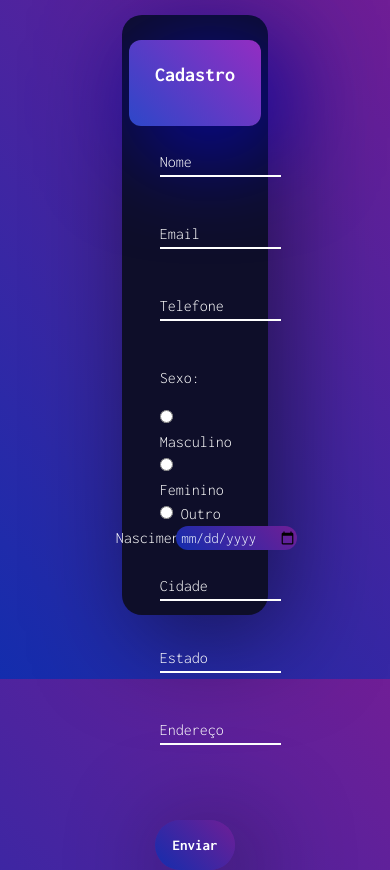
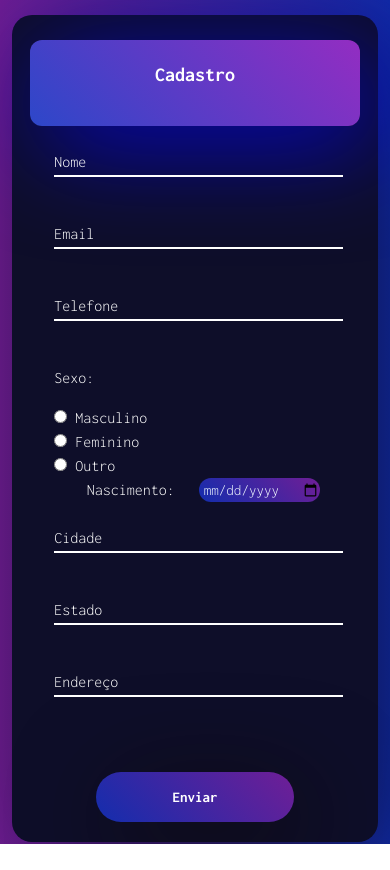
Before and after one commit to Gabrielhfalcao/Cadastro-de-clientes-, a plain HTML site: page index.html in a window 390 px wide. After the commit the page ends 844 px from the top, so only its background shows below. Drawn offline with nearby package versions, Linux system fonts and the light colour scheme.

Commit message:
Update cadastro-cliente.css

```diff
--- a/cadastro-cliente.css
+++ b/cadastro-cliente.css
@@ -1,15 +1,15 @@
 @import url('https://fonts.googleapis.com/css2?family=Inconsolata:wght@200;300;700;800&display=swap');
 
 body{
-    background-image: linear-gradient(-135deg, #701e96, #132dad);
+    background-image: linear-gradient(90deg, #701e96, #132dad);
 
 }
 
 .cadastro{
     background-color: rgb(14, 14, 41);
-    width: 40%;
+    width: 100%;
     margin: auto;
-    height: 600px;
+    height: fit-content;
     margin-top: 15px;
     padding-top: 25px;
     box-sizing: border-box;
@@ -17,6 +17,11 @@ body{
     color: aliceblue;
     box-shadow: 15px 20px 100px rgba(0,0,0,0.5);
 
+}
+
+.form{
+  width: fit-content;
+  font-family: 'Inconsolata', monospace;
 }
 
 .cad {
@@ -67,7 +72,7 @@ body{
 }
 
 .titulo-cadastro{
-    animation: neon 10s infinite linear;
+    animation: neon 7s infinite linear;
 }
 
 .name, .email, .tele, .cidade, .estado, .endereço{
@@ -80,6 +85,23 @@ body{
     font-family: 'Inconsolata', monospace;
     font-size: 15px;
     position: absolute;
+}
+
+@media screen and (max-width: 1070px) {
+  .name, .email, .tele, .cidade, .estado, .endereço{
+    width: 35%;
+  }
+}
+
+
+@media screen and (max-width: 600px) {
+  .name, .email, .tele, .cidade, .estado, .endereço{
+    width: 74%;
+  }
+}
+
+input .name{
+  margin-bottom:200px;
 }
 
 .label-nome, .label-email, .label-tele, .label-cidade, .label-estado, .label-endereço{
@@ -136,14 +158,7 @@ body{
     color: #932dc2;
 }
 
-
-.form{
-    padding-left: 5%;
-    font-family: 'Inconsolata', monospace;
-}
-
 .data-nasc{
-    padding-left: 5%;
     font-family: 'Inconsolata', monospace;
 }
 
@@ -165,7 +180,6 @@ body{
 }
 
 .baixo{
-    padding-left: 5%;
     font-family: 'Inconsolata', monospace;
 }
 
@@ -181,6 +195,7 @@ body{
     font-size: 15px;
     font-weight: 700;
     box-sizing: border-box;
+    margin-bottom: 20px;
 }
 
 .botao:hover{
@@ -190,10 +205,5 @@ body{
 
 .bot{
     text-align: center;
-    position: relative;
     margin-top: 30px;
 }
-
-.ab{
-    height: 64px;
-}
```
